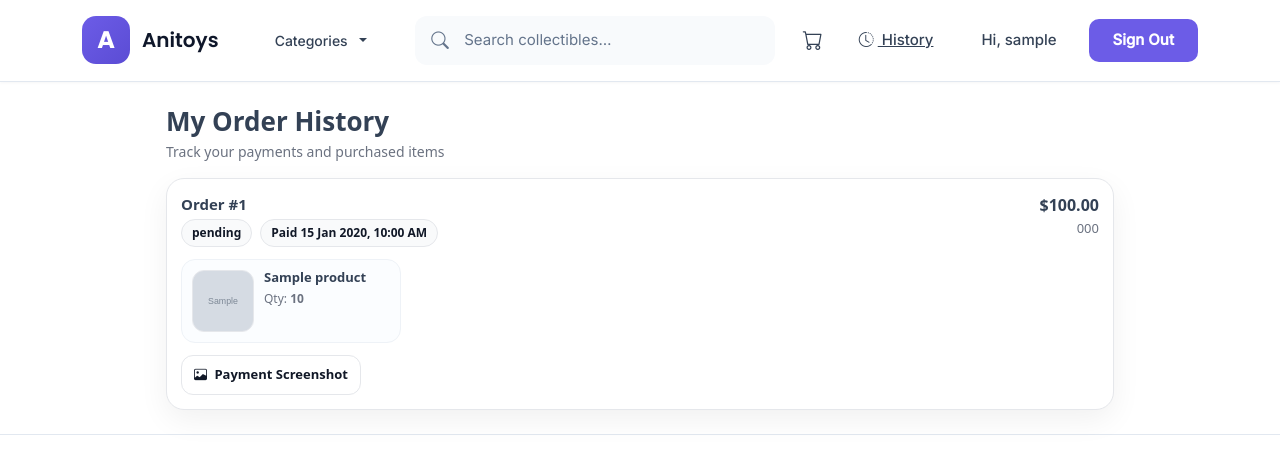
After one commit to KhoeurnVeasna55/Anitoy, a Django app: page /orders/history/ in a window 1280 px wide. The commit adds this page. Shown: the top 460 px of the page. Run offline with Django 5.2, Linux system fonts and the light colour scheme; a user stored in the database is signed in; tables that the repository leaves empty hold one stand-in row (values such as "Sample post"); grey boxes marked "Sample" are stand-in pictures; some libraries are stand-ins or nearby versions.

Commit message:
update order history

```diff
--- a/store/app_url.py
+++ b/store/app_url.py
@@ -2,7 +2,7 @@
 from django.contrib.auth.decorators import login_required
 from django.urls import path
 from django.contrib.auth import views as auth_views
-
+from store.my_views.history import order_history
 from .form import SignUpForm
 from .my_views import (
     home,
@@ -47,6 +47,7 @@ urlpatterns = [
     path("payment/<int:order_id>/qr.png", khqr_qr_image, name="khqr_qr_image"),
     path("payment/check/<int:order_id>/", check_payment, name="check_payment"),
     path("payment/success/<int:order_id>/", payment_success, name="payment_success"),
+    path("orders/history/", order_history, name="order_history"),
 
     # Auth
     path("login/", login_view, name="login"),
--- /dev/null
+++ b/store/my_views/history.py
@@ -0,0 +1,14 @@
+from django.contrib.auth.decorators import login_required
+from django.shortcuts import render
+from django.db.models import Prefetch
+from store.models import Order
+
+@login_required
+def order_history(request):
+    orders = (
+        Order.objects
+        .filter(user=request.user)
+        .prefetch_related("items__product")
+        .order_by("-id")
+    )
+    return render(request, "pages/order_history.html", {"orders": orders})
--- a/store/templates/components/navbar.html
+++ b/store/templates/components/navbar.html
@@ -53,6 +53,9 @@
                 </a>
 
                 {% if user.is_authenticated %}
+                <a class="sign-in-btn" href="{% url 'order_history' %}">
+                    <i class="bi bi-clock-history me-1"></i> History
+                </a>
                 <span class="sign-in-btn disabled" style="pointer-events:none;">Hi, {{ user.username }}</span>
 
                 <form action="{% url 'logout' %}" method="post" class="d-inline">
--- /dev/null
+++ b/store/templates/pages/order_history.html
@@ -0,0 +1,266 @@
+{% extends "base.html" %}
+{% load static %}
+{% block title %}My Orders • Anitoys{% endblock %}
+
+{% block content %}
+<style>
+    .oh-wrap {
+        max-width: 980px;
+        margin: 24px auto;
+        padding: 0 16px;
+    }
+
+    .oh-head {
+        display: flex;
+        align-items: end;
+        justify-content: space-between;
+        gap: 12px;
+        margin-bottom: 16px;
+    }
+
+    .oh-title {
+        font-size: 26px;
+        font-weight: 800;
+        margin: 0;
+    }
+
+    .oh-sub {
+        color: #6b7280;
+        font-size: 14px;
+        margin: 4px 0 0;
+    }
+
+    .oh-list {
+        display: grid;
+        gap: 14px;
+    }
+
+    .oh-card {
+        border: 1px solid #e5e7eb;
+        border-radius: 18px;
+        background: #fff;
+        padding: 14px;
+        box-shadow: 0 10px 30px rgba(0, 0, 0, .06);
+    }
+
+    .oh-top {
+        display: flex;
+        justify-content: space-between;
+        gap: 12px;
+        flex-wrap: wrap;
+    }
+
+    .oh-ref {
+        font-weight: 800;
+        font-size: 15px;
+    }
+
+    .oh-meta {
+        color: #6b7280;
+        font-size: 13px;
+        margin-top: 4px;
+        display: flex;
+        gap: 8px;
+        flex-wrap: wrap;
+        align-items: center;
+    }
+
+    .oh-pill {
+        display: inline-flex;
+        align-items: center;
+        padding: 4px 10px;
+        border-radius: 999px;
+        font-size: 12px;
+        border: 1px solid #e5e7eb;
+        background: #f9fafb;
+        color: #111827;
+        font-weight: 700;
+    }
+
+    .oh-amt {
+        text-align: right;
+    }
+
+    .oh-price {
+        font-weight: 900;
+        font-size: 16px;
+    }
+
+    .oh-phone {
+        color: #6b7280;
+        font-size: 13px;
+        margin-top: 2px;
+    }
+
+    .oh-items {
+        margin-top: 12px;
+        display: flex;
+        gap: 10px;
+        overflow: auto;
+        padding-bottom: 2px;
+    }
+
+    .oh-item {
+        min-width: 220px;
+        display: flex;
+        gap: 10px;
+        border: 1px solid #eef2f7;
+        background: #fbfdff;
+        border-radius: 14px;
+        padding: 10px;
+    }
+
+    .oh-img {
+        width: 62px;
+        height: 62px;
+        border-radius: 12px;
+        border: 1px solid #e5e7eb;
+        background: #f3f4f6;
+        display: flex;
+        align-items: center;
+        justify-content: center;
+        overflow: hidden;
+        flex: 0 0 auto;
+    }
+
+    .oh-img img {
+        width: 100%;
+        height: 100%;
+        object-fit: cover;
+    }
+
+    .oh-item-title {
+        font-weight: 800;
+        font-size: 13px;
+        line-height: 1.2;
+    }
+
+    .oh-item-sub {
+        color: #6b7280;
+        font-size: 12px;
+        margin-top: 4px;
+        display: flex;
+        gap: 8px;
+        flex-wrap: wrap;
+    }
+
+    .oh-divider {
+        height: 1px;
+        background: #eef2f7;
+        margin-top: 12px;
+    }
+
+    .oh-actions {
+        margin-top: 10px;
+        display: flex;
+        gap: 10px;
+        flex-wrap: wrap;
+    }
+
+    .oh-link {
+        text-decoration: none;
+        font-weight: 800;
+        font-size: 13px;
+        padding: 9px 12px;
+        border-radius: 12px;
+        border: 1px solid #e5e7eb;
+        background: #fff;
+        color: #111827;
+    }
+
+    .oh-link:hover {
+        background: #f9fafb;
+    }
+</style>
+
+<div class="oh-wrap">
+    <div class="oh-head">
+        <div>
+            <h2 class="oh-title">My Order History</h2>
+            <p class="oh-sub">Track your payments and purchased items</p>
+        </div>
+    </div>
+
+    {% if orders %}
+    <div class="oh-list">
+        {% for o in orders %}
+        <div class="oh-card">
+            <div class="oh-top">
+                <div>
+                    <div class="oh-ref">
+                        Order #{{ o.id }}
+                        {% if o.order_reference %} • {{ o.order_reference }}{% endif %}
+                    </div>
+
+                    <div class="oh-meta">
+                        <span class="oh-pill">{{ o.status }}</span>
+                        {% if o.paid_at %}
+                        <span class="oh-pill">Paid {{ o.paid_at|date:"d M Y, h:i A" }}</span>
+                        {% endif %}
+                    </div>
+                </div>
+
+                <div class="oh-amt">
+                    {% if o.total_amount %}
+                    <div class="oh-price">${{ o.total_amount }}</div>
+                    {% endif %}
+                    {% if o.phone %}
+                    <div class="oh-phone">{{ o.phone }}</div>
+                    {% endif %}
+                </div>
+            </div>
+
+            <!-- ✅ Product items row -->
+            {% if o.items.all %}
+            <div class="oh-items">
+                {% for it in o.items.all %}
+                <div class="oh-item">
+                    <div class="oh-img">
+                        {% with product=it.product %}
+                        <img
+                                src="{% firstof product.cover_url product.get_primary_image_url '/static/img/placeholder.jpg' %}"
+                                alt="{{ product.name }}"
+                                loading="lazy"
+                                decoding="async"
+                                style="width:100%;height:100%;object-fit:cover;"
+                        >
+                        {% endwith %}
+                    </div>
+
+
+                    <div>
+                        <div class="oh-item-title">{{ it.product.name }}</div>
+                        <div class="oh-item-sub">
+                            <span>Qty: <b>{% firstof it.qty it.quantity it.qty_ordered it.count 1 %}</b></span>
+                            {% if it.price %}
+                            <span>Price: <b>${{ it.price }}</b></span>
+                            {% endif %}
+                        </div>
+                    </div>
+                </div>
+                {% endfor %}
+            </div>
+            {% else %}
+            <div class="oh-divider"></div>
+            <div style="margin-top:10px; color:#6b7280; font-size:13px;">
+                No items found for this order.
+            </div>
+            {% endif %}
+
+            <div class="oh-actions">
+                {% if o.payment_screenshot %}
+                <a class="oh-link" href="{{ o.payment_screenshot.url }}" target="_blank">
+                    <i class="bi bi-image me-1"></i> Payment Screenshot
+                </a>
+                {% endif %}
+            </div>
+        </div>
+        {% endfor %}
+    </div>
+    {% else %}
+    <div style="padding:16px; border:1px dashed #e5e7eb; border-radius:14px; color:#6b7280;">
+        No orders yet.
+    </div>
+    {% endif %}
+</div>
+{% endblock %}
```
Also changed, not shown: store/admin.py (+26 -2 lines).
